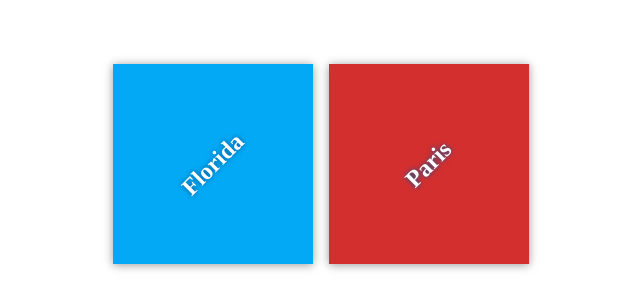
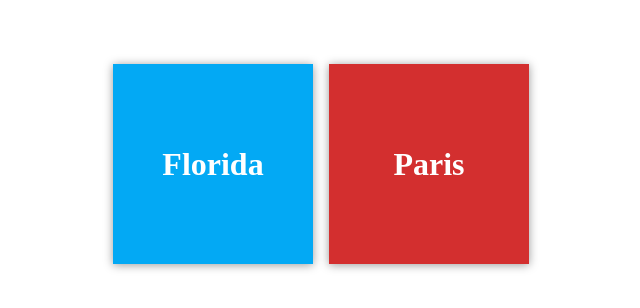
Before and after one commit to alwaleed93/my-travel-planes, a plain HTML site: page index.html in a window 1280 px wide. Shown: the part 236-544 px from the top of the page, without its empty margins (319-959 px from the left). Drawn offline with Linux system fonts and the light colour scheme.

Commit message:
change heading

```diff
--- a/index.html
+++ b/index.html
@@ -11,11 +11,11 @@
     <div class="container">
         <div class="destination-container">
             <div class="destination" id="florida">
-                <h2>Florida</h2>
+                <h1>Florida</h1>
             </div>
 
             <div class="destination" id="paris">
-                <h2>Paris</h2>
+                <h1>Paris</h1>
             </div>
         </div>
     </div>
```
